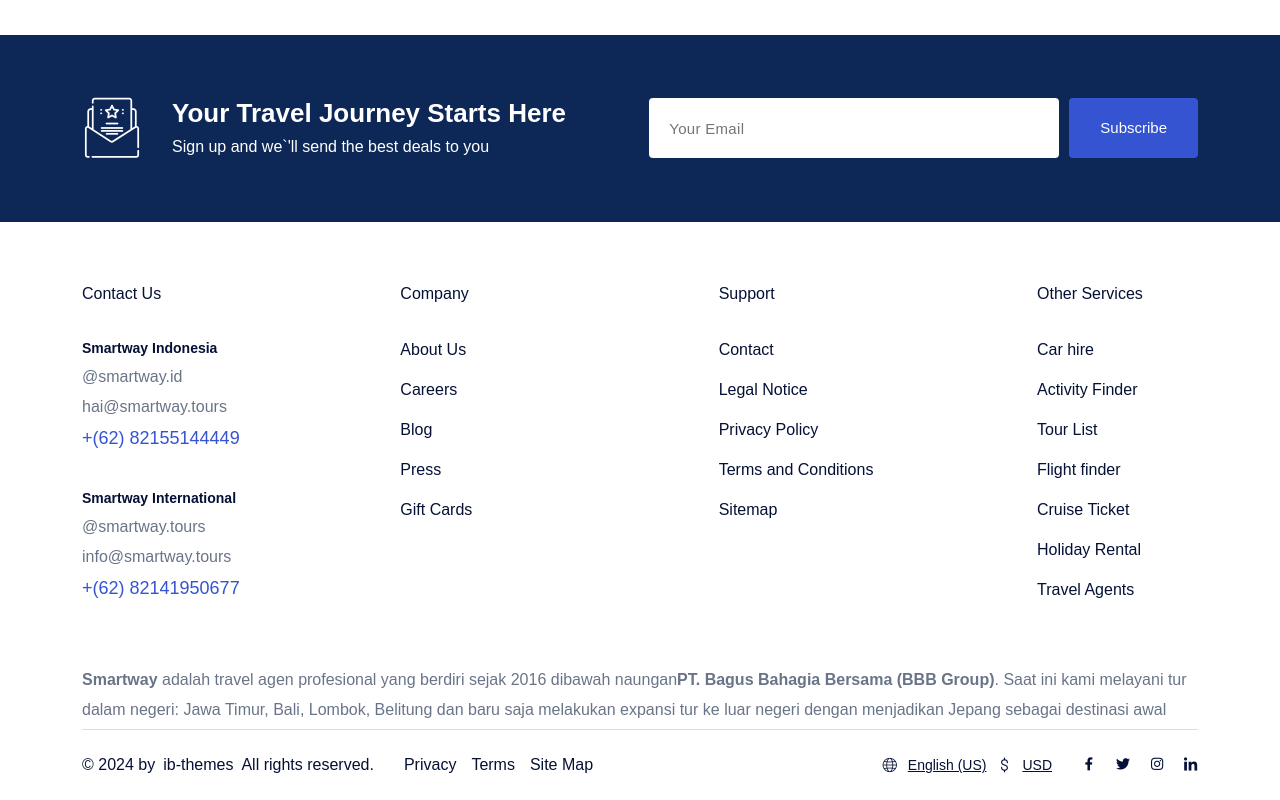
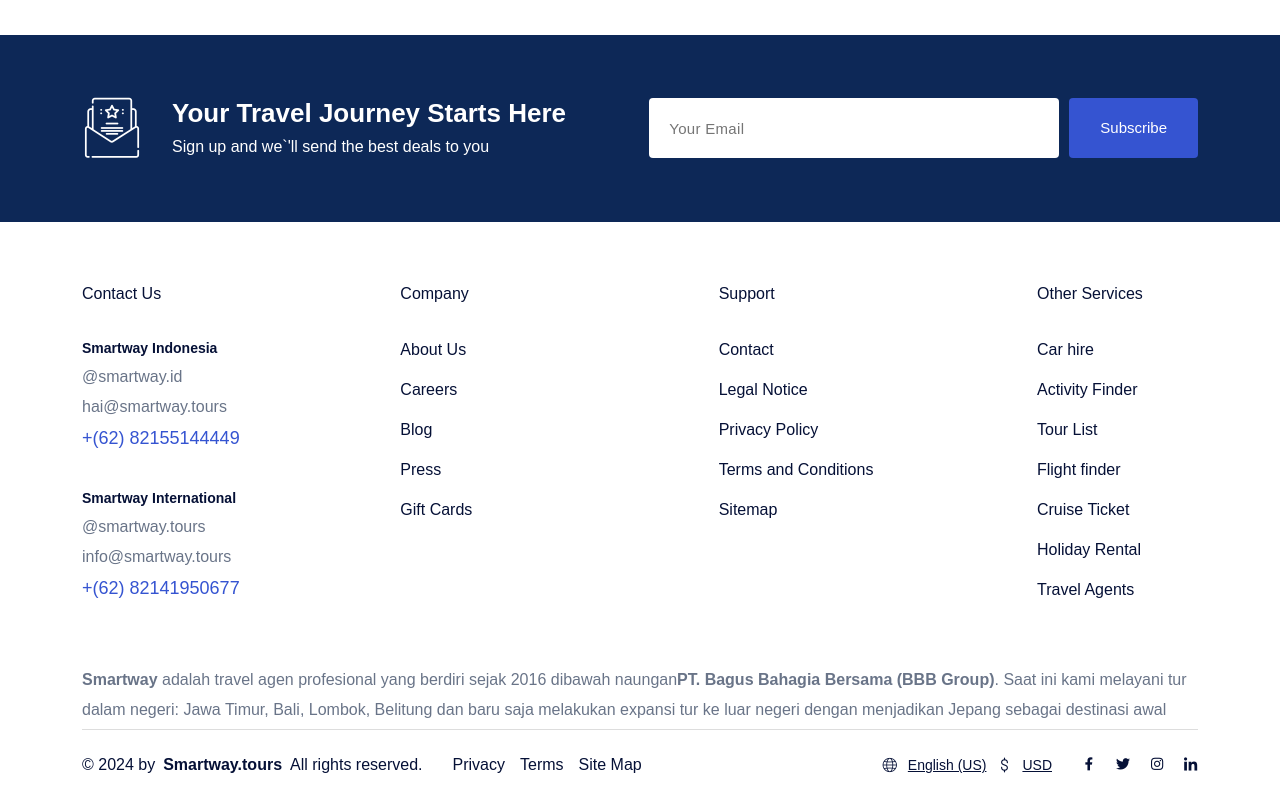
Before and after one commit to adiapr/smartways-tours-frontend, a Next.js app: page /404 in a window 1280 px wide. Shown: the part 732-1532 px from the top of the page. Built offline with nearby package versions, Linux system fonts and the light colour scheme.

Commit message:
Rev : Copyrught in home

```diff
--- a/app/(homes)/home_1/page.jsx
+++ b/app/(homes)/home_1/page.jsx
@@ -15,7 +15,7 @@
 
 export const metadata = {
   title: "Smartway Tours",
-  description: " Smartway adalah travel agen profesional yang berdiri sejak 2016 dibawah naungan PT. Bagus Bahagia Bersama (BBB Group)."
+  description: "Smartway adalah travel agen profesional yang berdiri sejak 2016 dibawah naungan PT. Bagus Bahagia Bersama (BBB Group)."
 };
 
 const Home_1 = () => {
--- a/components/footer/default/Copyright.jsx
+++ b/components/footer/default/Copyright.jsx
@@ -9,12 +9,12 @@
             <div className="d-flex items-center">
               © {new Date().getFullYear()} by
               <a
-                href="https://themeforest.net/user/ib-themes"
+                href="#"
                 className="mx-2"
                 target="_blank"
                 rel="noopener noreferrer"
               >
-                ib-themes
+                <b>Smartway.tours</b>
               </a>
               All rights reserved.
             </div>
```
